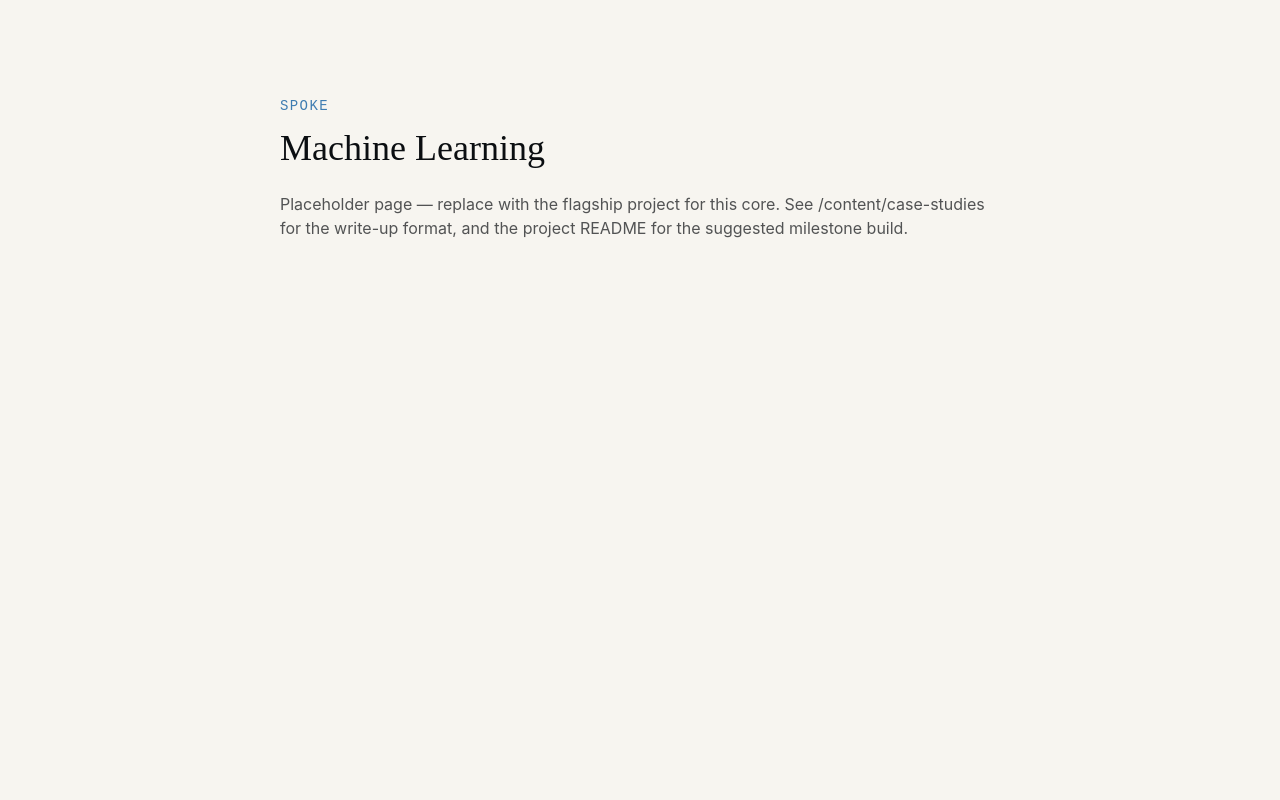
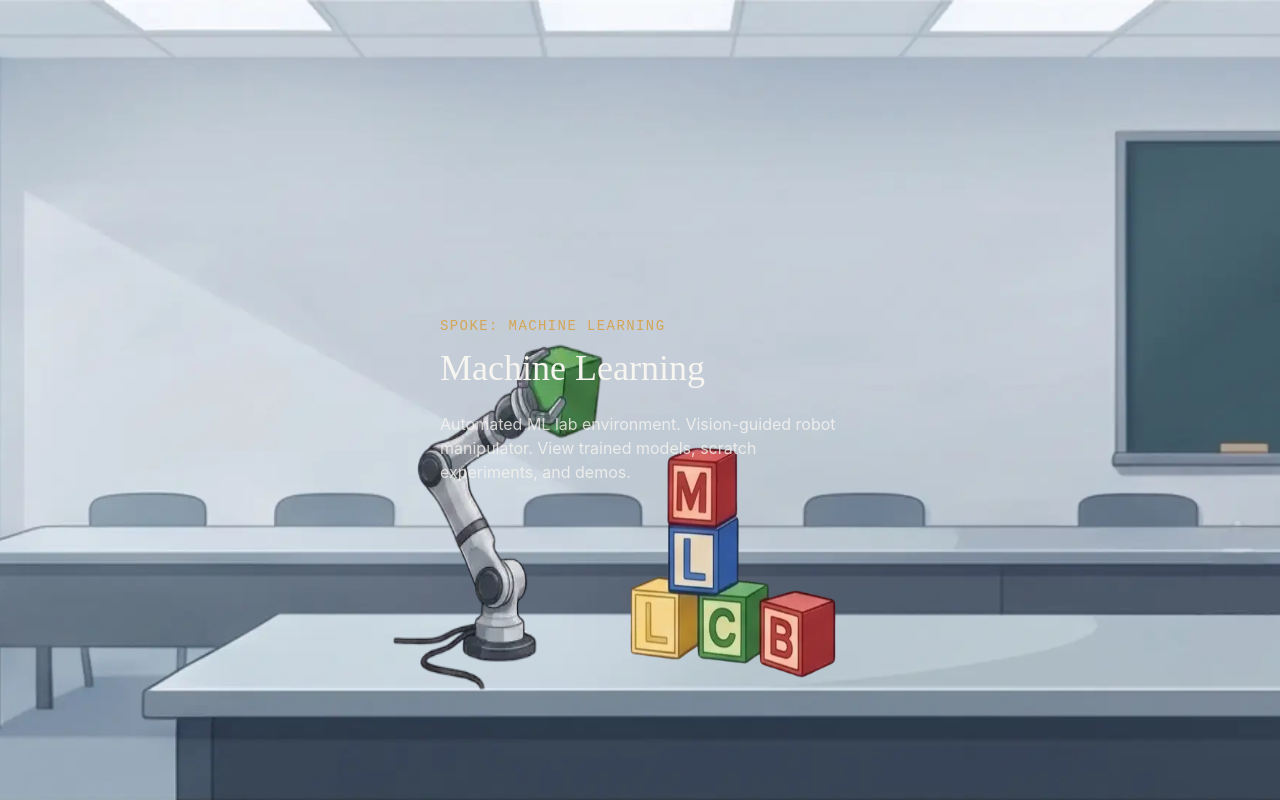
Before and after one commit to herrdelta83/E-Portfolio, a Next.js app in the folder frontend/: page /spokes/ml in a window 1280 px wide. Built offline with nearby package versions, Linux system fonts and the light colour scheme.

Commit message:
Update: Now wired into MLBackground

```diff
--- a/frontend/src/app/spokes/ml/page.tsx
+++ b/frontend/src/app/spokes/ml/page.tsx
@@ -1,15 +1,20 @@
-export default function mlPage() {
+import MLBackground from "@/components/MLBackground";
+
+export default function MachineLearningPage() {
   return (
-    <main className="mx-auto max-w-3xl px-6 py-24">
-      <p className="font-mono text-sm uppercase tracking-widest text-circuit">
-        Spoke
-      </p>
-      <h1 className="mt-3 font-display text-4xl text-ink">Machine Learning</h1>
-      <p className="mt-6 text-ink/70">
-        Placeholder page — replace with the flagship project for this core.
-        See /content/case-studies for the write-up format, and the project
-        README for the suggested milestone build.
-      </p>
+    <main className="relative min-h-screen overflow-hidden">
+      <MLBackground />
+
+      <div className="relative z-10 mx-auto flex min-h-screen max-w-md flex-col justify-center px-6 py-24">
+        <p className="font-mono text-sm uppercase tracking-widest text-signal">
+          Spoke: Machine Learning
+        </p>
+        <h1 className="mt-3 font-display text-4xl text-paper">Machine Learning</h1>
+        <p className="mt-6 text-paper/80">
+          Automated ML lab environment. Vision-guided robot manipulator. View
+          trained models, scratch experiments, and demos.
+        </p>
+      </div>
     </main>
   );
 }
```
